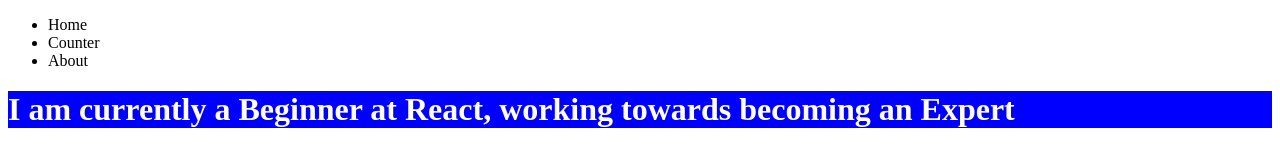
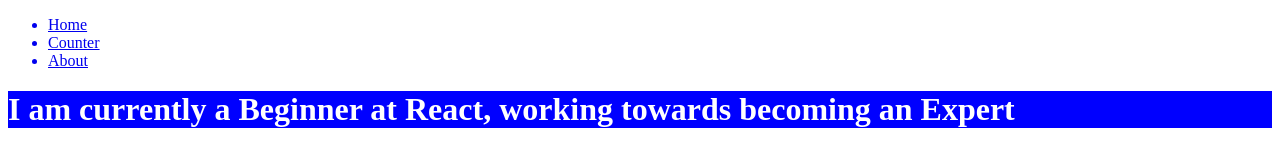
Before and after one commit to RynJyn/reacttest, a React (Create React App) app: page / in a window 1280 px wide. Shown: the top 155 px of the page. Built offline with nearby package versions, Linux system fonts and the light colour scheme.

Commit message:
Section 5: Added Router links to Header component

```diff
--- a/src/Components/Header.js
+++ b/src/Components/Header.js
@@ -1,13 +1,14 @@
 import React from "react";
+import { Link } from "react-router-dom";
 
 function Header()
 {
     return (
         <div className='main-header'>
             <ul>
-                <li>Home</li>
-                <li>Counter</li>
-                <li>About</li>
+                <Link to="/"><li>Home</li></Link>
+                <Link to="/counter"><li>Counter</li></Link>
+                <Link to="/about"><li>About</li></Link>
             </ul>
         </div>
     );
```
